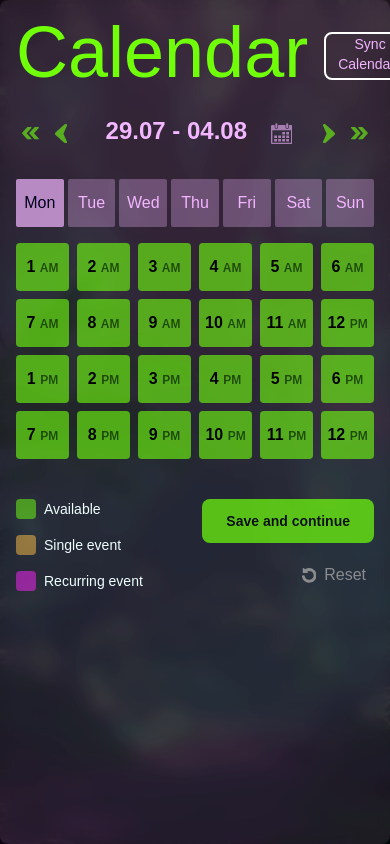
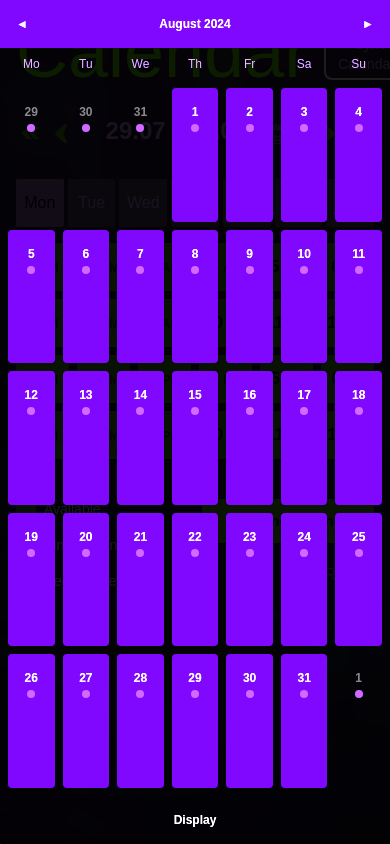
Before and after one commit to Visual-Riot/plaeen, a Next.js app: page /calendar in a window 390 px wide. Shown: the top 844 px of the page. Built offline with nearby package versions, Linux system fonts and the light colour scheme; a web font is replaced by a local one.

Commit message:
starter for mobile calendar widget

```diff
--- a/src/app/(protected)/calendar/page.tsx
+++ b/src/app/(protected)/calendar/page.tsx
@@ -12,7 +12,8 @@ import DoubleRightArrow from "@/components/icons/DoubleRightArrow";
 import CalendarIcon from "@/components/icons/CalendarIcon";
 // import components and packages
 import PlayerCalendarWrapper from "@/components/calendar/PlayerCalendarWrapper";
-import CalendarPreview from "@/components/calendar/CalendarPreview";
+import CalendarDesktopWidget from "@/components/calendar/CalendarDesktopWidget";
+import CalendarMobileWidget from "@/components/calendar/CalendarMobileWidget";
 import {
   format,
   addWeeks,
@@ -148,7 +149,18 @@ export default function Page() {
                   <CalendarIcon className="ml-2 align-middle fill-lightPurple opacity-60 hover:opacity-100  transform-all duration-300 ease-in-out" />
                 </button>
               </div>
-
+              <div
+                className={`absolute top-0 left-0 bottom-0 right-0 z-10 transition-all duration-300 ease-in-out ${
+                  showCalendarPrev
+                    ? "opacity-0 pointer-events-none"
+                    : "opacity-100 pointer-events-auto"
+                }`}
+              >
+                <CalendarMobileWidget
+                  currentDate={currentDate}
+                  onWeekSelect={handleCalendarPrevWeekSelect}
+                />
+              </div>
               <button onClick={handleNextWeek}>
                 <RightArrow className="ml-2 fill-green opacity-60 hover:opacity-100  transform-all duration-300 ease-in-out" />
               </button>
@@ -215,7 +227,7 @@ export default function Page() {
                     : "opacity-100 pointer-events-auto"
                 }`}
               >
-                <CalendarPreview
+                <CalendarDesktopWidget
                   currentDate={currentDate}
                   onWeekSelect={handleCalendarPrevWeekSelect}
                 />
--- a/src/components/calendar/CalendarPreview.tsx
+++ b/src/components/calendar/CalendarDesktopWidget.tsx
@@ -13,12 +13,12 @@ import {
   addMonths,
 } from "date-fns";
 
-type CalendarPreviewProps = {
+type CalendarDesktopWidgetProps = {
   currentDate: Date;
   onWeekSelect: (date: Date) => void;
 };
 
-const CalendarPreview: React.FC<CalendarPreviewProps> = ({
+const CalendarDesktopWidget: React.FC<CalendarDesktopWidgetProps> = ({
   currentDate,
   onWeekSelect,
 }) => {
@@ -113,4 +113,4 @@ const CalendarPreview: React.FC<CalendarPreviewProps> = ({
   );
 };
 
-export default CalendarPreview;
+export default CalendarDesktopWidget;
--- /dev/null
+++ b/src/components/calendar/CalendarMobileWidget.tsx
@@ -0,0 +1,128 @@
+import React, { useState, useEffect } from "react";
+import {
+  format,
+  startOfMonth,
+  endOfMonth,
+  eachWeekOfInterval,
+  startOfWeek,
+  endOfWeek,
+  isSameMonth,
+  eachDayOfInterval,
+  subMonths,
+  addMonths,
+} from "date-fns";
+
+type CalendarMobileWidgetProps = {
+  currentDate: Date;
+  onWeekSelect: (date: Date) => void;
+};
+
+const CalendarMobileWidget: React.FC<CalendarMobileWidgetProps> = ({
+  currentDate,
+  onWeekSelect,
+}) => {
+  const [selectedDate, setSelectedDate] = useState(currentDate);
+  const [isMonthPickerVisible, setIsMonthPickerVisible] = useState(false);
+
+  useEffect(() => {
+    setSelectedDate(currentDate);
+  }, [currentDate]);
+
+  const weeks = eachWeekOfInterval(
+    {
+      start: startOfWeek(startOfMonth(selectedDate), { weekStartsOn: 1 }),
+      end: endOfWeek(endOfMonth(selectedDate), { weekStartsOn: 1 }),
+    },
+    { weekStartsOn: 1 }
+  );
+
+  const handleDayClick = (date: Date) => {
+    const weekStart = startOfWeek(date, { weekStartsOn: 1 });
+    onWeekSelect(weekStart);
+  };
+
+  const handlePrevMonthClick = () => {
+    setSelectedDate(subMonths(selectedDate, 1));
+  };
+
+  const handleNextMonthClick = () => {
+    setSelectedDate(addMonths(selectedDate, 1));
+  };
+
+  const toggleMonthPicker = () => {
+    setIsMonthPickerVisible((prev) => !prev);
+  };
+
+  return (
+    <div className="bg-black bg-opacity-90 rounded text-xs h-full flex flex-col">
+      {/* Month Selector Row */}
+      <div className="flex justify-between items-center p-4 bg-darkPurple text-white">
+        <button onClick={handlePrevMonthClick}>◄</button>
+        <button onClick={toggleMonthPicker}>
+          {format(selectedDate, "MMMM yyyy")}
+        </button>
+        <button onClick={handleNextMonthClick}>►</button>
+      </div>
+
+      {/* Month Picker Dropdown */}
+      {isMonthPickerVisible && (
+        <div className="bg-grey-900 text-white p-4">
+          {/* Add logic to display a scrolling list of months and years here */}
+        </div>
+      )}
+
+      {/* Days of the Week */}
+      <div className="grid grid-cols-7 gap-2 p-2 text-center text-lightPurple">
+        {["Mo", "Tu", "We", "Th", "Fr", "Sa", "Su"].map((day) => (
+          <div key={day} className="font-light">
+            {day}
+          </div>
+        ))}
+      </div>
+
+      {/* Render Days */}
+      <div className="flex-grow grid grid-cols-7 gap-2 p-2 text-white overflow-y-auto">
+        {weeks.map((week) => {
+          return (
+            <React.Fragment key={week.toString()}>
+              {eachDayOfInterval({
+                start: startOfWeek(week, { weekStartsOn: 1 }),
+                end: endOfWeek(week, { weekStartsOn: 1 }),
+              }).map((day) => (
+                <div
+                  key={day.toString()}
+                  className={`cursor-pointer p-4 text-center rounded ${
+                    isSameMonth(day, selectedDate)
+                      ? "bg-darkPurple text-white"
+                      : "bg-grey-700 text-grey"
+                  }`}
+                  onClick={() => handleDayClick(day)}
+                >
+                  {format(day, "d")}
+                  {/* Render the purple dot for non-'available' playerSlots */}
+                  {/* Assuming you have a function `hasPlayerSlot` that checks this */}
+                  {/* {hasPlayerSlot(day) && (
+                    <div className="mt-1 w-2 h-2 bg-purple-500 rounded-full mx-auto"></div>
+                  )} */}
+                  <div className="mt-1 w-2 h-2 bg-purple-500 rounded-full mx-auto"></div>
+                </div>
+              ))}
+            </React.Fragment>
+          );
+        })}
+      </div>
+
+      {/* Display Button */}
+      <button
+        className="p-4 bg-green-500 text-white"
+        onClick={() =>
+          onWeekSelect(startOfWeek(selectedDate, { weekStartsOn: 1 }))
+        }
+      >
+        Display
+      </button>
+    </div>
+  );
+};
+
+export default CalendarMobileWidget;
```
